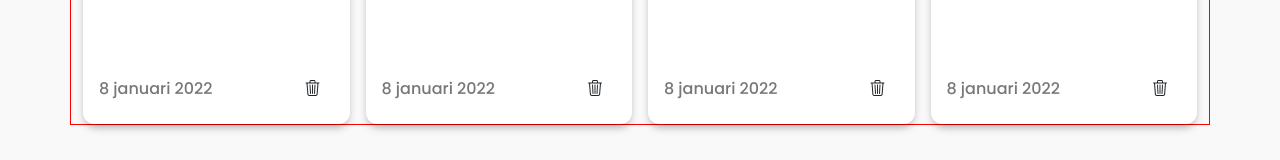
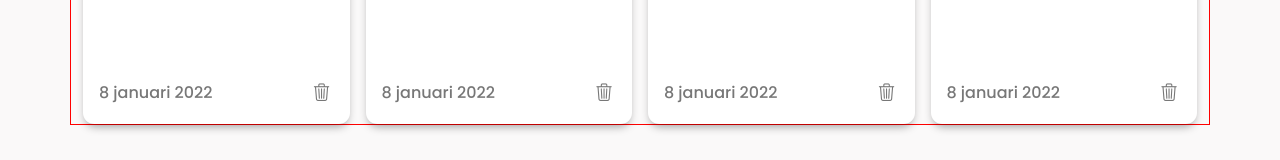
Before and after one commit to elangyudha280/elang-yudha-case-todolist, a React (Vite) app: page / in a window 1280 px wide. Shown: the part 314-474 px from the top of the page. Built offline with nearby package versions, Linux system fonts and the light colour scheme.

Commit message:
fix button date

```diff
--- a/src/assets/css/index.css
+++ b/src/assets/css/index.css
@@ -101,6 +101,16 @@
 .dashboard-new-item .activity-item .date-activity span {
   flex: 1;
 }
+.dashboard-new-item .activity-item .date-activity .activity-item-delete-button {
+  border: none;
+  outline: none;
+  padding: 0.1em 0.2em;
+}
+.dashboard-new-item .activity-item .date-activity i {
+  font-size: 1.1em;
+  color: #777777;
+  font-weight: 600;
+}
 
 @media screen and (max-width: 1000px) {
   .dashboard-new-item {
--- a/src/assets/css/index.scss
+++ b/src/assets/css/index.scss
@@ -117,6 +117,16 @@ $content-color:#16abf8;
             span{
                 flex: 1;
             }
+            .activity-item-delete-button{
+                border: none;
+                outline: none;
+                padding: 0.1em 0.2em;
+            }
+            i{
+                font-size: 1.1em;
+                color: #777777;
+                font-weight: 600;
+            }
 
         }
     }
```
Also changed, not shown: 1 other file (tests, documents, lock files or other folders).
